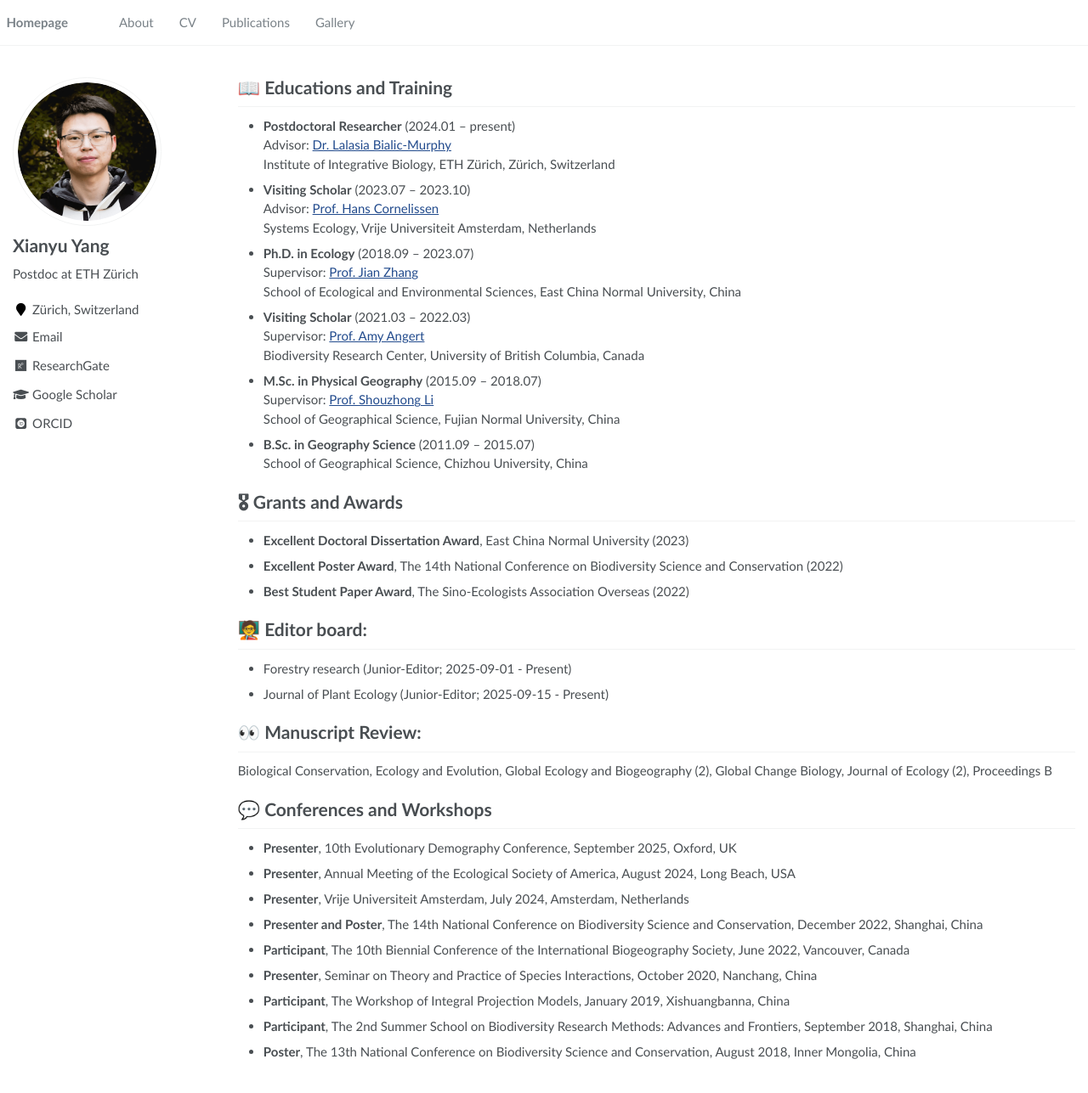
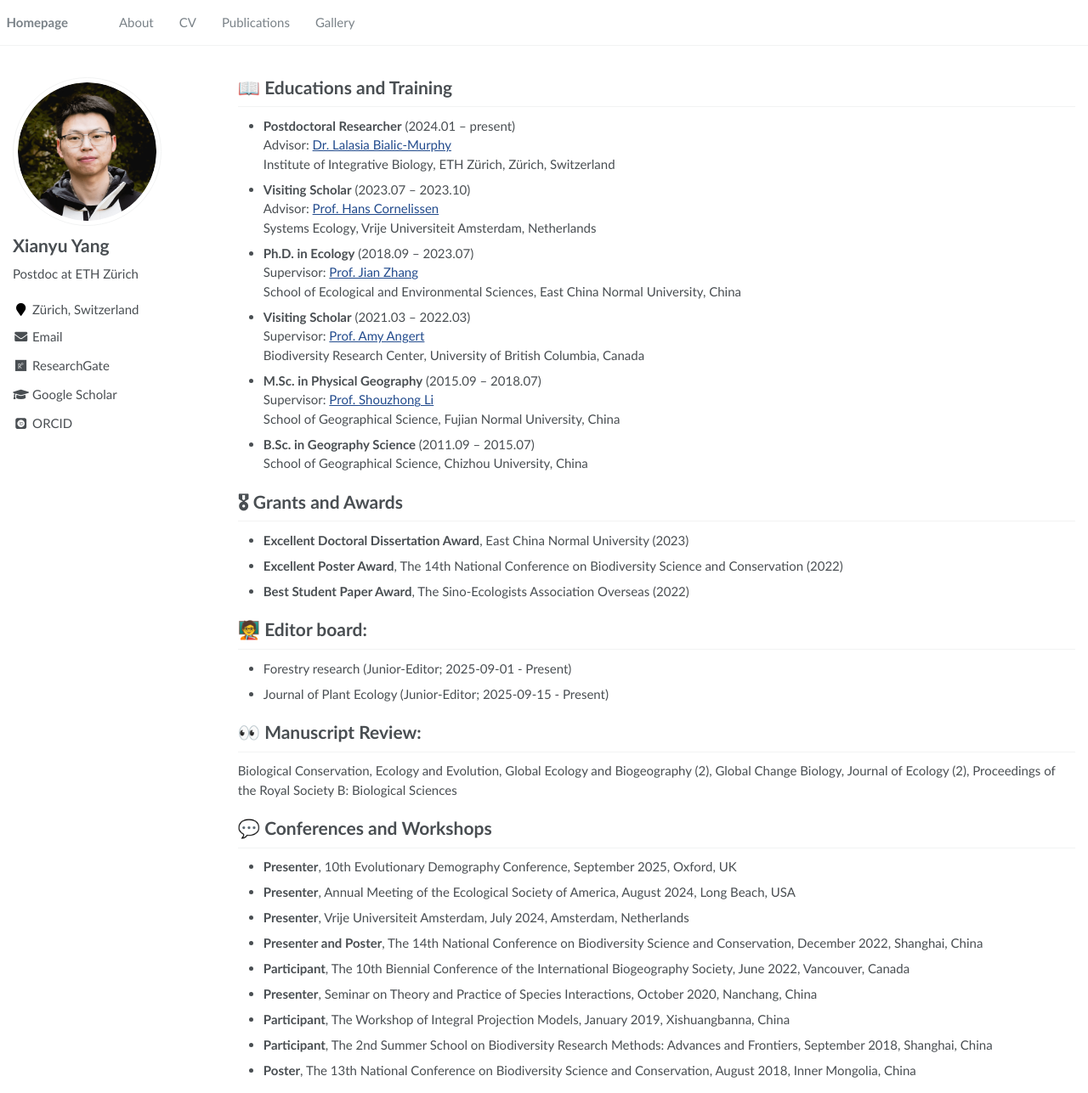
Before and after one commit to Xianyu-Yang/xianyu-yang.github.io, a Jekyll site: the page built from _pages/cv.md, in a window 1280 px wide and 1287 px high. Shown: the whole window at 85% size. Built offline with Jekyll 4.4.1, drawn with Linux system fonts in a browser that asks for light colours; some web fonts are replaced.

Commit message:
Update cv.md

```diff
--- a/_pages/cv.md
+++ b/_pages/cv.md
@@ -39,7 +39,7 @@ author_profile: true
 - Journal of Plant Ecology (Junior-Editor; 2025-09-15 - Present)
 
 # 👀 Manuscript Review:
-Biological Conservation, Ecology and Evolution, Global Ecology and Biogeography (2), Global Change Biology, Journal of Ecology (2), Proceedings B
+Biological Conservation, Ecology and Evolution, Global Ecology and Biogeography (2), Global Change Biology, Journal of Ecology (2), Proceedings of the Royal Society B: Biological Sciences
 
 # 💬 Conferences and Workshops
 - **Presenter**, 10th Evolutionary Demography Conference, September 2025, Oxford, UK
```
